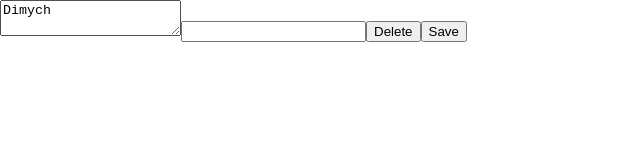
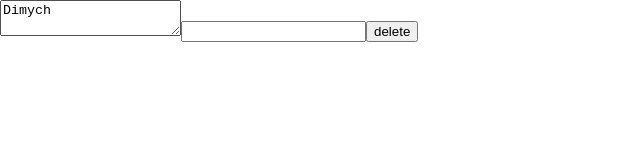
Before and after one commit to prohoryakovlev/examples_new, a React (Create React App) app: page / in a window 1280 px wide. Shown: the top 160 px of the page, without its empty margins (0-640 px from the left). Built offline with nearby package versions, Linux system fonts and the light colour scheme.

Commit message:
onChange

```diff
--- a/src/05/06-callbacks.tsx
+++ b/src/05/06-callbacks.tsx
@@ -6,27 +6,30 @@
 // window.setTimeout(callback, 1000)
 //
 
+import {ChangeEvent, MouseEvent} from "react";
+
 const User = () => {
 
-    const deleteUser = () => {
-        alert("user have been deleted")
+    const deleteUser = (event: MouseEvent<HTMLButtonElement>) => {
+        alert(event.currentTarget.name)
+        // alert("user have been deleted")
     }
-    const saveUser = () => {
-        alert("user have been saved")
-    }
-
     const onNameChanged = () => {
         console.log("name changed")
+    }
+    const onAgeChanged = (event: ChangeEvent<HTMLInputElement>) => {
+        console.log("age changed" + event.currentTarget.value)
     }
     const focusLostHandler = () => {
         console.log("focus lost")
     }
 
     return (
-        <div> <textarea onChange={onNameChanged} onBlur={focusLostHandler}>Dimych</textarea>
-            <input/>
-            <button onClick={deleteUser} >Delete</button>
-            <button onClick={saveUser}>Save</button>
+        <div>
+            <textarea onChange={onNameChanged} onBlur={focusLostHandler}>Dimych</textarea>
+            <input onChange={onAgeChanged} type={"number"}/>
+
+            <button name="delete" onClick={deleteUser} >delete</button>
         </div>
     )
 }
```
